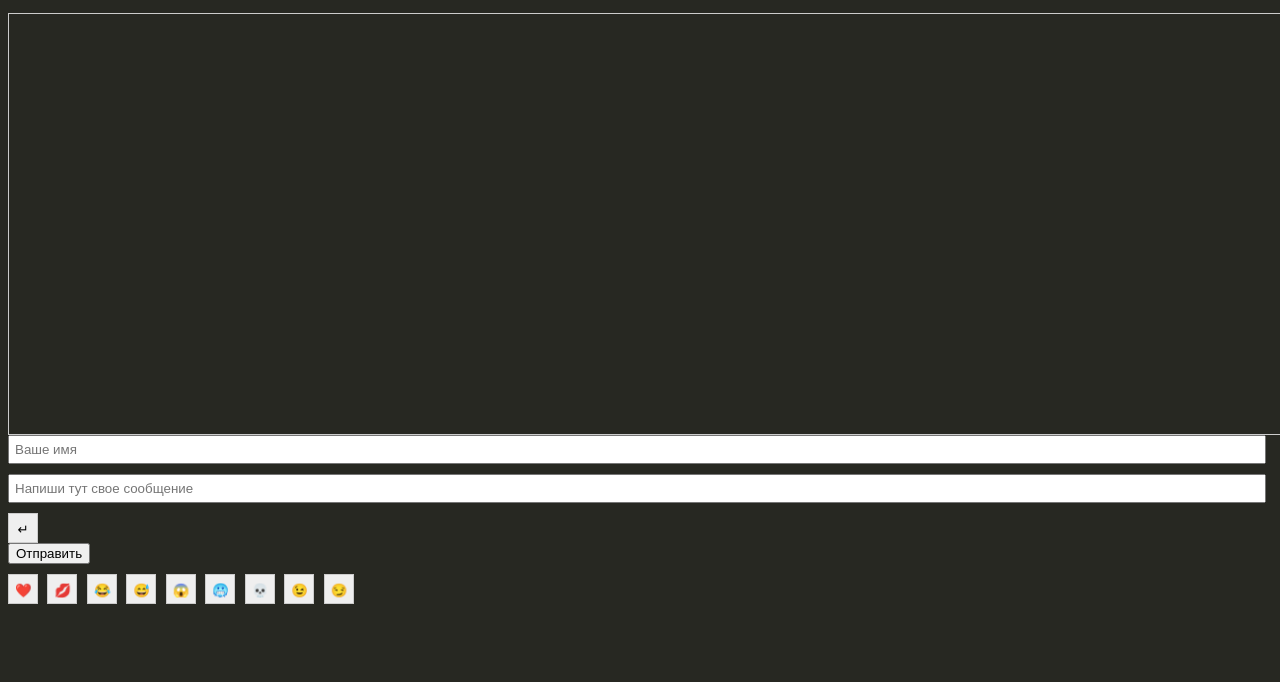
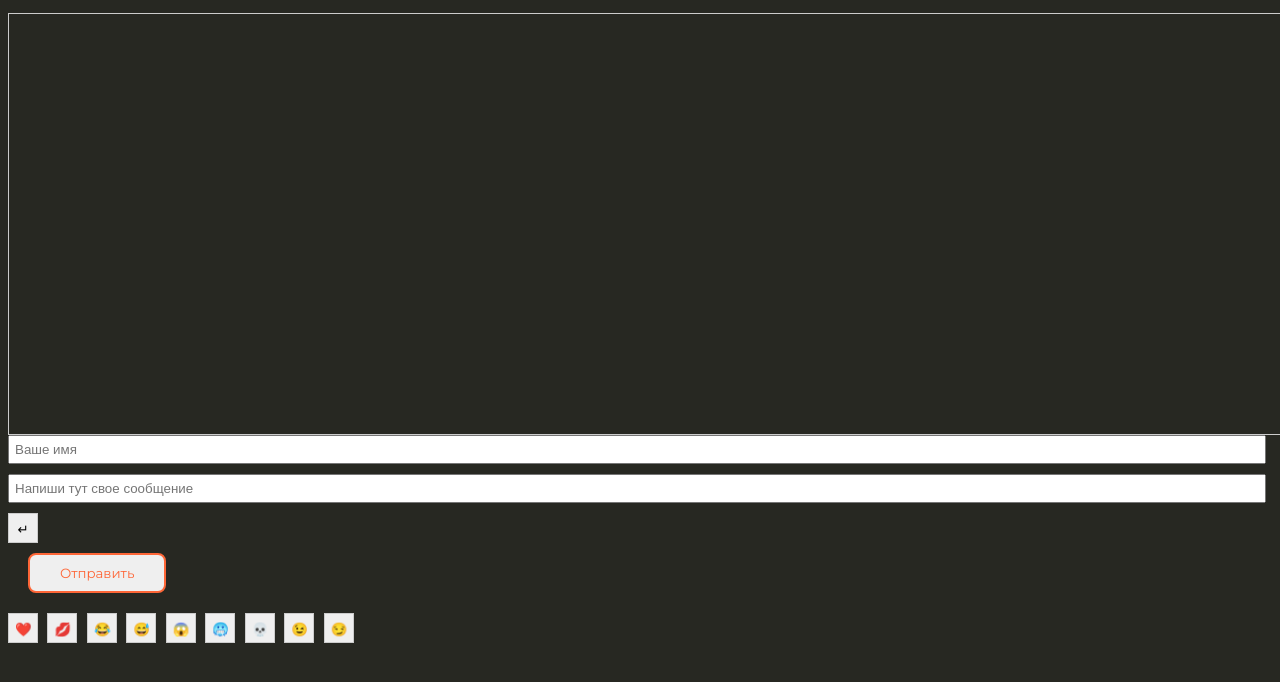
Before and after one commit to EmilEbulisov/online-chat-nodeJs, a website: page public/index.html in a window 1280 px wide. Shown: the part 104-786 px from the top of the page. Drawn offline with nearby package versions, Linux system fonts and the light colour scheme; no server answers.

Commit message:
изменил кнопку отправить

```diff
--- a/public/index.html
+++ b/public/index.html
@@ -20,7 +20,7 @@
         <input type="text" id="message-input" placeholder="Напиши тут свое сообщение" />
         <button class="new-line-btn" onclick="newLine()">↵</button>
     </div>
-    <button onclick="sendMessage()">Отправить</button>
+    <button class="shine-button" onclick="sendMessage()">Отправить</button>
     <div class="smileys">
         <button class="smiley-btn" onclick="insertSmiley('❤️')">❤️</button>
         <button class="smiley-btn" onclick="insertSmiley('💋')">💋</button>
--- a/public/style.css
+++ b/public/style.css
@@ -79,3 +79,35 @@ font-family: "Montserrat", sans-serif;
             width: 100%;
         }
      }
+
+     .shine-button {
+        text-decoration: none;
+        display: inline-block;
+        padding: 10px 30px;
+        margin: 10px 20px;
+        position: relative;
+        overflow: hidden;
+        border: 2px solid #fe6637;
+        border-radius: 8px;
+        font-family: 'Montserrat', sans-serif;
+        color: #fe6637;
+        transition: .2s ease-in-out;
+      }
+      .shine-button:before {
+        content: "";
+        background: linear-gradient(90deg, rgba(255, 255, 255, .1), rgba(255, 255, 255, .5));
+        height: 50px;
+        width: 50px;
+        position: absolute;
+        top: -8px;
+        left: -75px;
+        transform: skewX(-45deg);
+      }
+      .shine-button:hover {
+        background: #fe6637;
+        color: #fff;
+      }
+      .shine-button:hover:before {
+        left: 150px;
+        transition: .5s ease-in-out;
+      }
```
